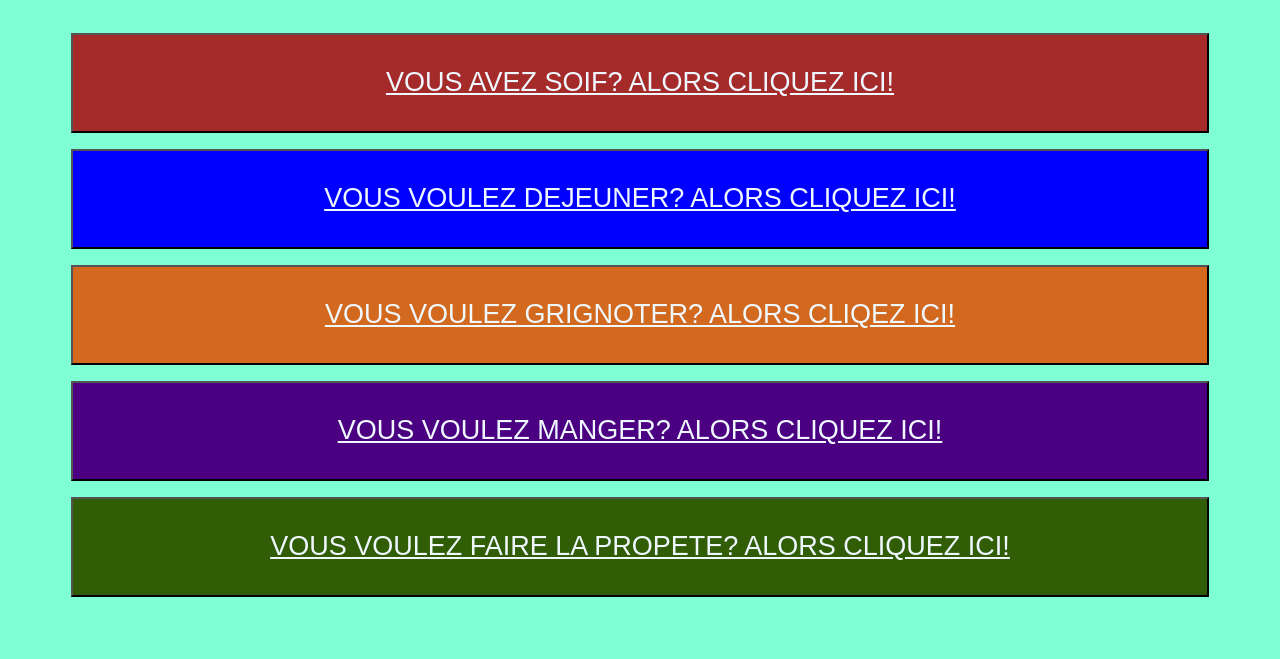
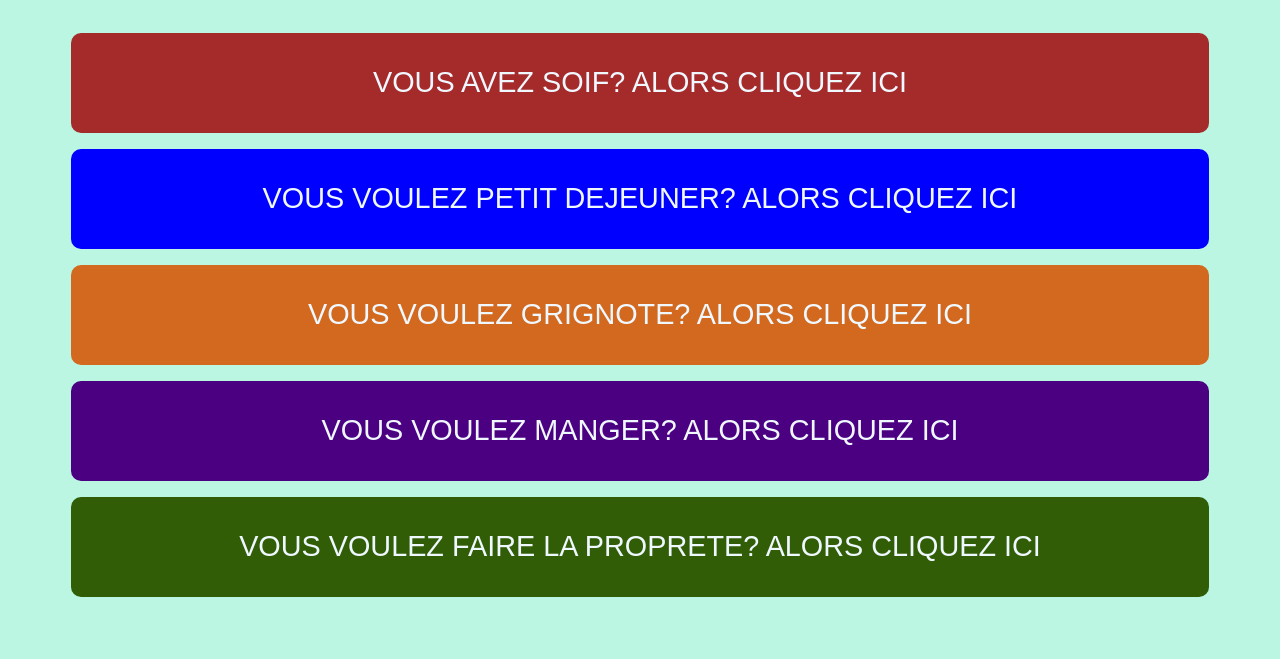
Before and after one commit to lumbalabenjamin/FAMILU-STORE, a plain HTML site: page index.html in a window 1280 px wide. Shown: the part 141-800 px from the top of the page. Drawn offline with Linux system fonts and the light colour scheme.

Commit message:
Update index.html

```diff
--- a/index.html
+++ b/index.html
@@ -6,25 +6,40 @@
             #soif{
                 background-color: brown;
             }
+            #soif:hover{
+                background-color: black;
+            }
             body{
                 display: flexbox;
-                background-color: aquamarine;
+                background-color: rgb(187, 246, 226);
                 text-align: center;
             }
-            #S{
-                color: aliceblue;
-                font-size: 27px;
-            }           #dejeuner{
+             #dejeuner{
              background-color: blue;
             }
             #grignoter{
                 background-color: chocolate;
             }
+            #grignoter:hover{
+                background-color: black;
+            }
             #manger{
                 background-color: indigo;
             }
+            #manger:hover{
+                background-color: black;
+            }
             #propreté{
                 background-color: rgb(50, 93, 7);
+            }
+            #propreté:hover{
+                background-color: black;
+            }
+            #dejeuner{
+                background-color: blue;
+            }
+            #dejeuner:hover{
+                background-color: black;
             }
             #h1{
                 color: darkgreen;
@@ -35,40 +50,21 @@
                 width: 90%;
                 height: 100px;
                 text-align: center;
-            }
-
-            button:hover {
-                background-color: black;
+                background-color: brown;
+                color: aliceblue;
+                font-size: 180%;
+                border: transparent;
+                border-radius: 10px;
             }
         </style>
     </head>
     <BODY>
         <h1 id="h1">BIENVENUE CHEZ FAMILU STORE</h1>
          <meta http-equiv="refresh" content="10">
-        <p>
-            <button id="soif">
-                <a href="J'ai soif.html" id="S">VOUS AVEZ SOIF? ALORS CLIQUEZ ICI!</a>
-            </button>
-        </p>
-        <p>
-            <BUtton id="dejeuner">
-                <a href="je veux dejuner.html" id="S">VOUS VOULEZ DEJEUNER? ALORS CLIQUEZ ICI!</a>
-            </BUtton>
-        </p>
-        <p>
-            <button id="grignoter">
-                <a href="je veux grignoter.html" id="S">VOUS VOULEZ GRIGNOTER? ALORS CLIQEZ ICI!</a>
-            </button>
-        </p>
-        <P>
-            <BUtton id="manger">
-                <a href="je veux manger.html" id="S">VOUS VOULEZ MANGER? ALORS CLIQUEZ ICI!</a>
-            </BUtton>
-        </P>
-        <p>
-            <button id="propreté">
-                <a href="je veux faire la proprete.html" id="S">VOUS VOULEZ FAIRE LA PROPETE? ALORS CLIQUEZ ICI!</a>
-            </button>
-        </p>
+       <p> <a href="J'ai soif.html"><button id="soif">VOUS AVEZ SOIF? ALORS CLIQUEZ ICI</button></a> <br></p>
+        <p><a href="je veux dejuner.html"><BUtton id="dejeuner">VOUS VOULEZ PETIT DEJEUNER? ALORS CLIQUEZ ICI</BUtton></a> <br></p>
+        <p><a href="je veux grignoter.html"><BUTton id="grignoter">VOUS VOULEZ GRIGNOTE? ALORS CLIQUEZ ICI</BUTton></a> <br></p>
+        <p><a href="je veux manger.html"><BUtton id="manger">VOUS VOULEZ MANGER? ALORS CLIQUEZ ICI</BUtton></a> <br></p>
+        <p><a href="je veux faire la proprete.html"><button id="propreté">VOUS VOULEZ FAIRE LA PROPRETE? ALORS CLIQUEZ ICI</button></a> <br></p>
     </BODY>
 </html
```
